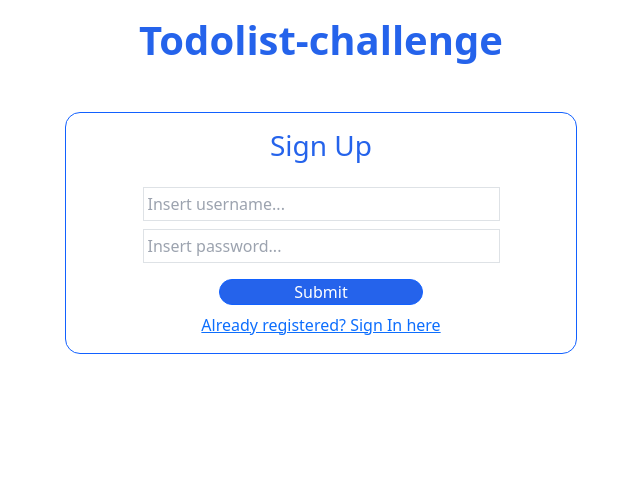
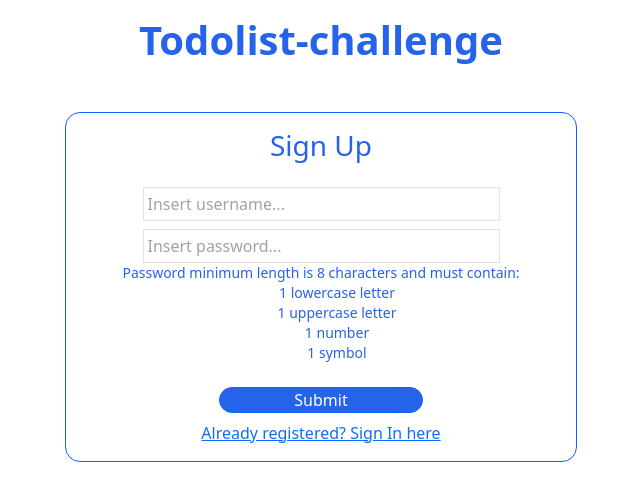
Before and after one commit to ShyqeriTari/todolist-fe, a Next.js app: page /SignUp in a window 1280 px wide. Shown: the top 500 px of the page, without its empty margins (319-959 px from the left). Built offline with nearby package versions, Linux system fonts and the light colour scheme.

Commit message:
password validate

```diff
--- a/package.json
+++ b/package.json
@@ -19,7 +19,8 @@
     "react": "18.2.0",
     "react-bootstrap": "^1.6.4",
     "react-dom": "18.2.0",
-    "tailwindcss": "^3.1.8"
+    "tailwindcss": "^3.1.8",
+    "validator": "^13.7.0"
   },
   "devDependencies": {
     "eslint": "8.21.0",
--- a/pages/SignIn/index.jsx
+++ b/pages/SignIn/index.jsx
@@ -49,8 +49,8 @@ const SignIn = () => {
     <div className="m-auto text-center border-container bg-white mt-5">
       <div className="flex flex-col">
         <h3 className="mt-3 text-blue-600">Sign In</h3>
-        <input type="text" placeholder="Insert username..." onChange={(e) => { setUsername(e.target.value) }} required className="w-70 m-auto mt-3 border-blue-600 border p-1" />
-        <input type="password" placeholder="Insert password..." onChange={(e) => { setPassword(e.target.value) }} required className="w-70 m-auto mt-2 border-blue-600 border p-1" />
+        <input type="text" placeholder="Insert username..." onChange={(e) => { setUsername(e.target.value) }} required className="w-70 m-auto mt-3 bg-white border-blue-600 border p-1" />
+        <input type="password" placeholder="Insert password..." onChange={(e) => { setPassword(e.target.value) }} required className="w-70 m-auto bg-white mt-2 border-blue-600 border p-1" />
         <button className="mt-3 mb-2 m-auto border-container bg-blue-600 text-white" onClick={(e) => { userLogin(e) }} >Submit</button>
         <span className="mb-3 text-blue-600"> <Link href="/SignUp" > Not registered?  Sign Up here</Link></span>
       </div>
--- a/pages/SignUp/index.jsx
+++ b/pages/SignUp/index.jsx
@@ -3,13 +3,27 @@ import { useRouter } from "next/router";
 import { useState } from "react";
 import "bootstrap/dist/css/bootstrap.min.css"
 import "bootstrap-icons/font/bootstrap-icons.css"
+import validator from "validator";
 
 const SignIn = () => {
 
     const [username, setUsername] = useState(undefined)
     const [password, setPassword] = useState(undefined)
+    const [passwordMessage, setPasswordMessage] = useState(undefined)
 
     const router = useRouter();
+
+    const validate = (value) => {
+
+        if (validator.isStrongPassword(value, {
+          minLength: 8, minLowercase: 1,
+          minUppercase: 1, minNumbers: 1, minSymbols: 1
+        })) {
+          setPasswordMessage('Is Strong Password')
+        } else {
+          setPasswordMessage('Is Not Strong Password')
+        }
+      }
 
     const userRegister = async (e) => {
         e.preventDefault();
@@ -49,9 +63,15 @@ const SignIn = () => {
         <div className="m-auto text-center border-container bg-white mt-5">
             <div className="flex flex-col">
                 <h3 className="mt-3 text-blue-600">Sign Up</h3>
-                <input type="text" placeholder="Insert username..." onChange={(e) => { setUsername(e.target.value) }} required className="w-70 m-auto mt-3 border-blue-600 border p-1" />
-                <input type="password" placeholder="Insert password..." onChange={(e) => { setPassword(e.target.value) }} required className="w-70 m-auto mt-2 border-blue-600 border p-1" />
-                <button className="mt-3 mb-2 m-auto border-container bg-blue-600 text-white" onClick={(e) => { userRegister(e) }} >Submit</button>
+                <input type="text" placeholder="Insert username..." onChange={(e) => { setUsername(e.target.value) }} required className="w-70 m-auto mt-3 bg-white border-blue-600 border p-1" />
+                <input type="password" placeholder="Insert password..." onChange={(e) => { validate(e.target.value);  setPassword(e.target.value)  }} required className="w-70 m-auto bg-white mt-2 border-blue-600 border p-1" />
+                <label className="text-blue-600 font-light text-sm">Password minimum length is 8 characters and must contain:
+                <ol><li>1 lowercase letter</li>
+                <li>1 uppercase letter</li>
+                <li>1 number</li>
+                <li>1 symbol</li>
+                </ol>  </label>
+                <button className="mt-2 mb-2 m-auto border-container bg-blue-600 text-white" onClick={(e) => { passwordMessage === 'Is Strong Password'? userRegister(e) : alert(passwordMessage) }} >Submit</button>
                 <span className="mb-3 text-blue-600"> <Link href="/" > Already registered?  Sign In here</Link></span>
             </div>
         </div>
```
Also changed, not shown: 1 other file (tests, documents, lock files or other folders).
